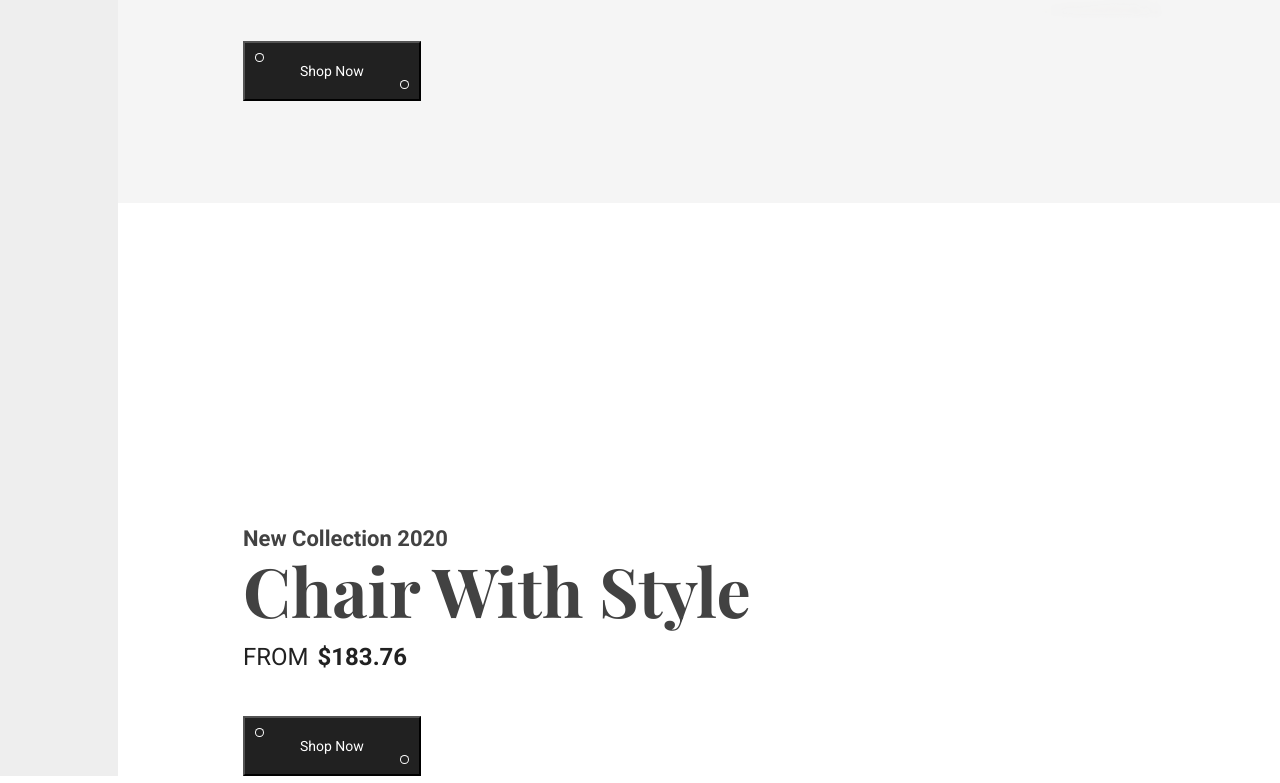
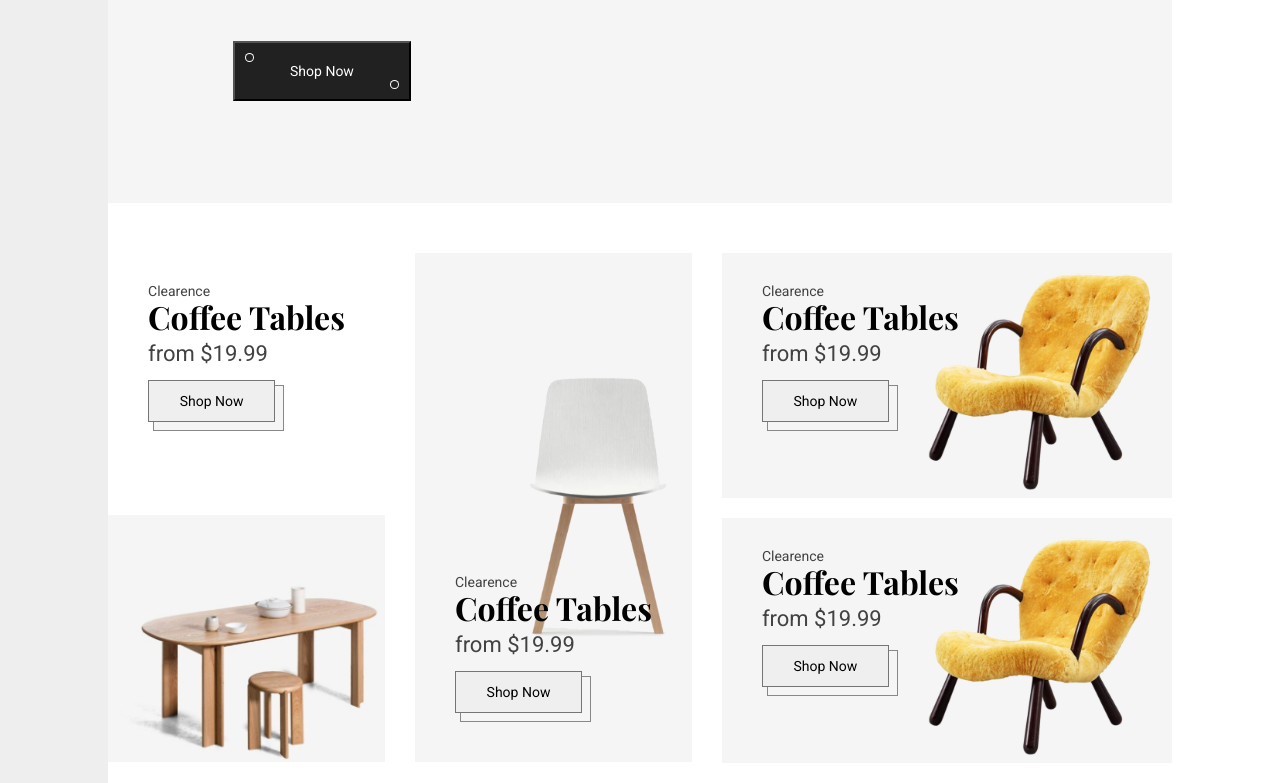
Before and after one commit to devBublik/Furniture__mart, a website: page app/index.html in a window 1280 px wide. Shown: the part 650-1433 px from the top of the page. Drawn offline with nearby package versions, Linux system fonts and the light colour scheme.

Commit message:
added clearence block

```diff
--- a/app/index.html
+++ b/app/index.html
@@ -58,42 +58,48 @@
 					</div>
 					<div class="clearence">
 						<div class="clearence__inner">
-							<div class="clearence__col">
-									<div class="item__content">
-								<div class="item__content-title">New Collection 2020</div>
-								<div class="item__content-name">Chair With Style</div>
-								<div class="item__content-price"><span>FROM</span>$183.76 </div>
-								<button class="btn">
+							<div class="clearence__col clearence__col-first">
+								<div class="clearence__item">
+								<div class="clearence__item-title">Clearence</div>
+								<div class="clearence__item-name">Coffee Tables</div>
+								<div class="clearence__item-price">from $19.99</div>
+								<button class="clearence__item-btn">
 									<a href="#">Shop Now</a>
 								</button>
 							</div>
-							<div class="clearence__col"></div>
-							<div class="clearence__col"></div>
-						</div>
+							</div>
+							<div class="clearence__col clearence__col-second">
+								<div class="clearence__item">
+								 <div class="clearence__item-title">Clearence</div>
+								 <div class="clearence__item-name">Coffee Tables</div>
+								 <div class="clearence__item-price">from $19.99</div>
+								 <button class="clearence__item-btn">
+									<a href="#">Shop Now</a>
+								</button>
+							  </div>
+							</div>
+							<div class="clearence__col clearence__col-third">
+							<div class="clearence__item">
+								 <div class="clearence__item-title">Clearence</div>
+								 <div class="clearence__item-name">Coffee Tables</div>
+								 <div class="clearence__item-price">from $19.99</div>
+								 <button class="clearence__item-btn">
+									<a href="#">Shop Now</a>
+								</button>
+								</div>
+										<div class="clearence__item">
+								 <div class="clearence__item-title">Clearence</div>
+								 <div class="clearence__item-name">Coffee Tables</div>
+								 <div class="clearence__item-price">from $19.99</div>
+								 <button class="clearence__item-btn">
+									<a href="#">Shop Now</a>
+								</button>
+								</div>
+								</div>
 					</div>
 			</div>
+		</div>
 			<div class="right__col"></div>
-		</div>
-					<!-- <div class="collection2020__slider-item"
-						style="background-image:
-						url(images/content/slider__item.png);">
-						<div class="item__content__title">New Collection 2020</div>
-						<div class="item__content__name">Chair With Style</div>
-						<div class="item__content__price"><span>FROM</span>$183.76 </div>
-						<button>
-							<a href="#"></a>
-						</button>
-					</div>
-					<div class="collection2020__slider-item"
-						style="background-image:
-						url(images/content/slider__item.png);">
-						<div class="item__content__title">New Collection 2020</div>
-						<div class="item__content__name">Chair With Style</div>
-						<div class="item__content__price"><span>FROM</span>$183.76 </div>
-						<button>
-							<a href="#"></a>
-						</button>
-					</div> -->
 				</div>
 			</div>
 		</section>
--- a/app/scss/style.scss
+++ b/app/scss/style.scss
@@ -120,6 +120,7 @@ ul {
   &__slider-item {
     display: flex;
     justify-content: space-between;
+    margin-bottom: 50px;
   }
   .item__content {
     width: 508px;
@@ -190,4 +191,83 @@ ul {
     background-repeat: no-repeat;
     background-size: contain;
   }
+  .clearence__inner {
+    display: flex;
+    justify-content: center;
+  }
+  .clearence__col-first {
+    max-width: 570px;
+    height: 509px;
+    width: 100%;
+    padding-top: 30px;
+    padding-left: 40px;
+    margin-right: 30px;
+    background-image: url(../images/content/sofa1.png);
+    background-position-y: bottom;
+    background-repeat: no-repeat;
+    background-size: contain;
+  }
+  .clearence__col-second {
+    max-width: 330px;
+    width: 100%;
+    height: 509px;
+    padding-top: 321px;
+    padding-bottom: 30px;
+    padding-left: 40px;
+    margin-right: 30px;
+    background-image: url(../images/content/sofa2.png);
+    background-position: 114px 124px;
+    background-repeat: no-repeat;
+    background-size: 50%;
+    background-color: #f5f5f5;
+  }
+  .clearence__col-third {
+    .clearence__item {
+      height: 245px;
+      width: 100%;
+      padding-top: 30px;
+      padding-left: 40px;
+      margin-bottom: 20px;
+      background-image: url(../images/content/sofa3.png);
+      background-color: #f5f5f5;
+      background-repeat: no-repeat;
+      background-position: 206px 18px;
+      background-repeat: no-repeat;
+      background-size: 50%;
+      // background-image: linear-gradient(
+      //   109deg,
+      //   #f5f5f5 0%,
+      //   rgba(245, 245, 245, 0) 100%
+      // );
+    }
+  }
+  .clearence__item-title {
+    color: #424242;
+  }
+  .clearence__item-name {
+    margin-bottom: 5px;
+    font-family: "Playfair Display", serif;
+    font-size: 32px;
+    font-weight: 700;
+  }
+  .clearence__item-price {
+    margin-bottom: 14px;
+    color: #424242;
+    font-size: 22px;
+    font-weight: 500;
+  }
+  .clearence__item-btn {
+    width: 127px;
+    padding: 12px 30px;
+    border: 1px solid #757575;
+    z-index: 1;
+    box-shadow: 7px 7px 0 1px #f5f5f5, 7px 7px 0 2px #888;
+    a {
+      font-size: 14px;
+      font-weight: 500;
+    }
+  }
 }
+.collection2020 .clearence__col-third .clearence__item {
+  width: 450px;
+}
```
Also changed, not shown: app/css/style.min.css, app/images/content/sofa1.png (added), app/images/content/sofa2.png (added), app/images/content/sofa3.png (added), app/images/content/sofa3.svg (added), app/images/content/sofa4.svg (added).
